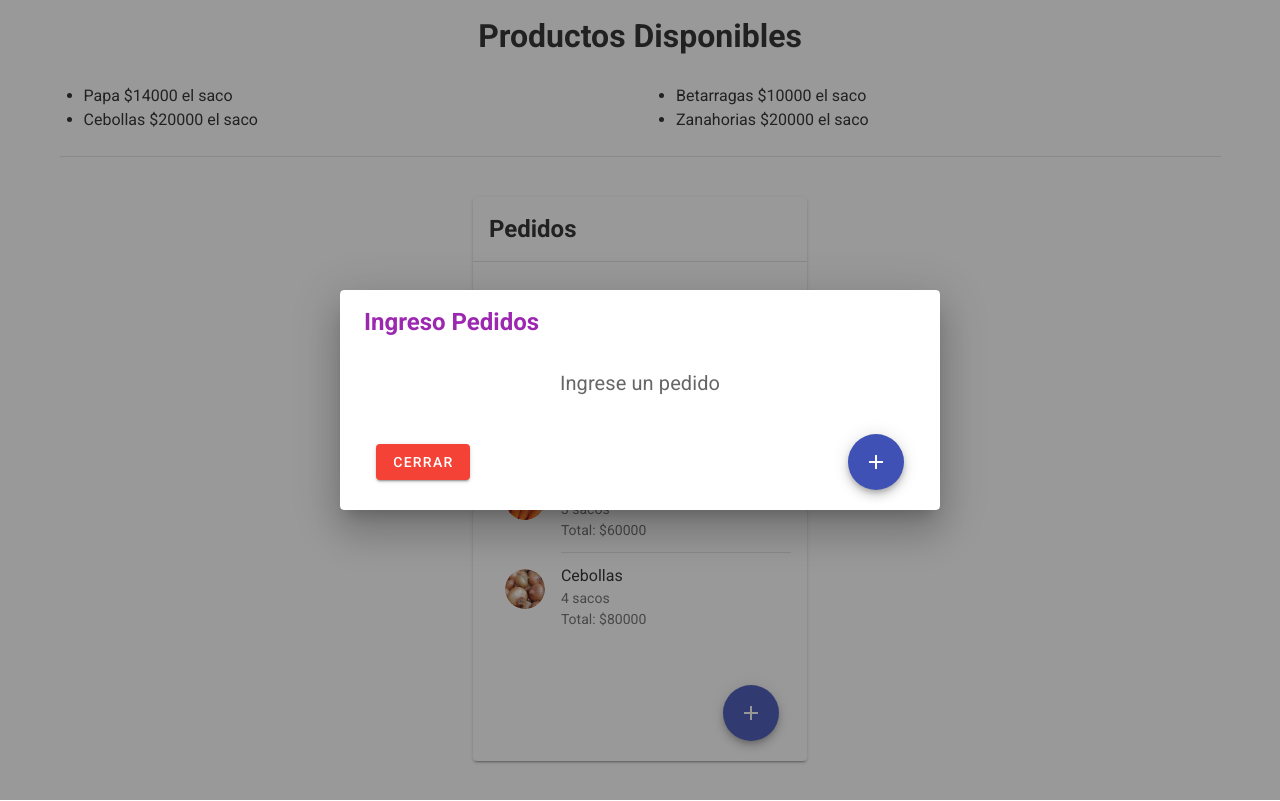
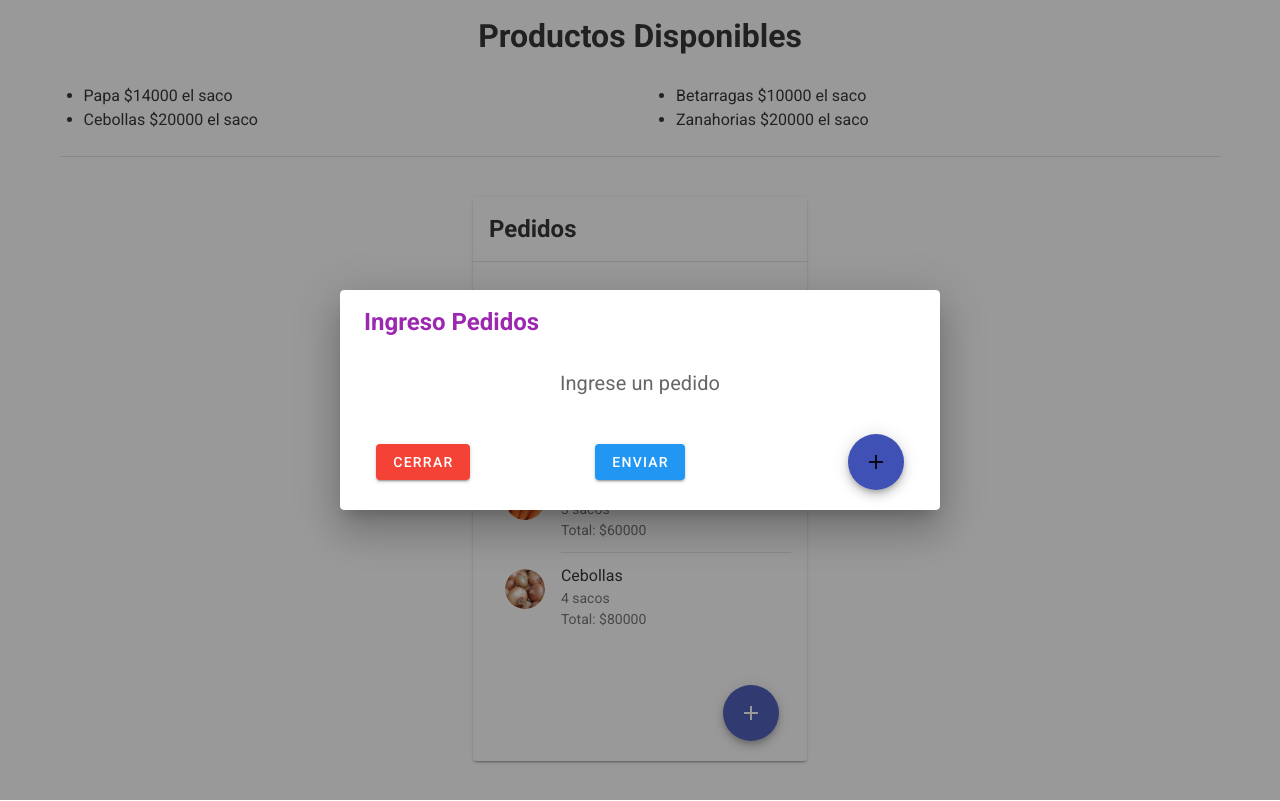
Before and after one commit to tatan2708/distribuidora-verduras, a Vue app: page /pedidos in a window 1280 px wide. Both pictures are taken after a click on the button 751 px from the left and 713 px from the top of the page. Built offline with nearby package versions, Linux system fonts and the light colour scheme.

Commit message:
avance modal pedidos

```diff
--- a/src/views/Pedidos.vue
+++ b/src/views/Pedidos.vue
@@ -116,26 +116,32 @@
                                         lazy-validation
                                     >
                                         <template v-if="numberItem > 0">
-                                            <template v-for="i in numberItem">
+                                            <template v-for="(i) in numberItem">
                                                 <v-row :key="i" v-if="numberItem > 0">
                                                         <v-col cols="5">
                                                             <ValidationProvider v-slot="{ errors }" rules="required">
                                                                 <v-select
-                                                                    :items="verduras2"
+                                                                    :items="verduras"
                                                                     :error-messages="errors"
                                                                     label="Verduras"
+                                                                    item-text="nombre"
+                                                                    item-value="id"
+                                                                    v-model="id"
                                                                 ></v-select>
                                                             </ValidationProvider>
                                                         </v-col>
                                                         <v-col cols="5">
                                                             <ValidationProvider v-slot="{ errors }" rules="required">
                                                                 <v-text-field
+                                                                    :items="verduras"
                                                                     label="Cantidad"
                                                                     required
-                                                                    v-model="cantidad"
                                                                     :error-messages="errors"
                                                                     type="number"
-                                                                    :min=0
+                                                                    :min=1
+                                                                    item-text="nombre"
+                                                                    item-value="id"
+                                                                    v-model="cantidad"
                                                                 ></v-text-field>
                                                             </ValidationProvider>
                                                         </v-col>
@@ -162,13 +168,23 @@
                                         Cerrar
                                     </v-btn>
                                 </v-col>
+                                <v-col class="text-center">
+                                    <v-btn
+                                        class="mx-2 text-center"
+                                        dark
+                                        color="blue"
+                                        @click="isModal=false"
+                                    >
+                                        Enviar
+                                    </v-btn>
+                                </v-col>
                                 <v-col class="text-right">
                                     <v-btn
                                         class="mx-2 text-center"
                                         fab
-                                        dark
                                         color="indigo"
-                                        @click="addItem()"
+                                        @click="addRow()"
+                                        :disabled="addDisabled || disabledBtn"
                                     >
                                         <v-icon dark>
                                             mdi-plus
@@ -200,11 +216,15 @@
             ValidationObserver,
         },
         data: () => ({
-            cantidad:0,
+            id:null,
+            cantidad:null,
+            listoId:false,
+            listoCantidad:false,
+            addDisabled: false,
+            itemAddSDynamic:[],
             numberItem: 0,
             addPedidos:[],
             isModal: false,
-            verduras2: ['Papas', 'Zanahoria', 'Betarraga', 'Cebollas'],
             verduras:[
                 {
                     id: 1,
@@ -277,10 +297,38 @@
             ],
         }),
         methods:{
-            addItem(){
+            addRow(){
+                this.addDisabled = true;
                 this.numberItem += 1;
-                console.log('hola', this.numberItem );
-                // this.addPedidos.add()
+                const objectVerduras = {
+                    id: this.id,
+                    cantidad: this.cantidad
+                }
+                if(this.id != null){
+                    this.itemAddSDynamic.push(objectVerduras);
+                }
+            },
+        },
+        watch: {
+            id(val){
+                this.id = val;
+                if(this.id != null){
+                    this.listoId = true;
+                }
+            },
+            cantidad(val){
+                this.cantidad = val;
+                if(this.cantidad != null){
+                    this.addDisabled = false;
+                }
+            },
+        },
+        computed:{
+            disabledBtn(){
+                if(this.listoCantidad && this.listoId){
+                    return true;
+                }
+                return false;
             }
         }
     })
```
